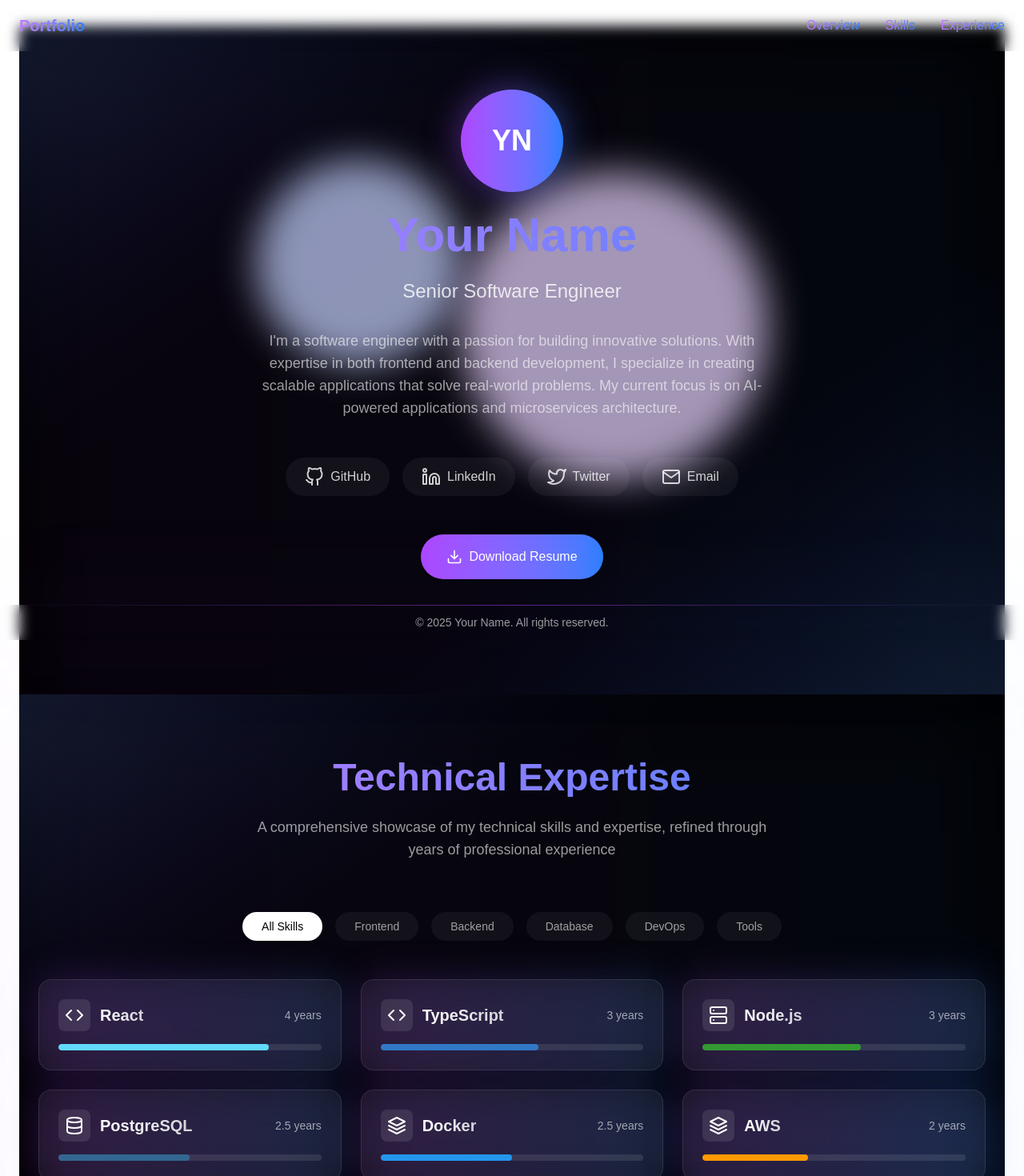
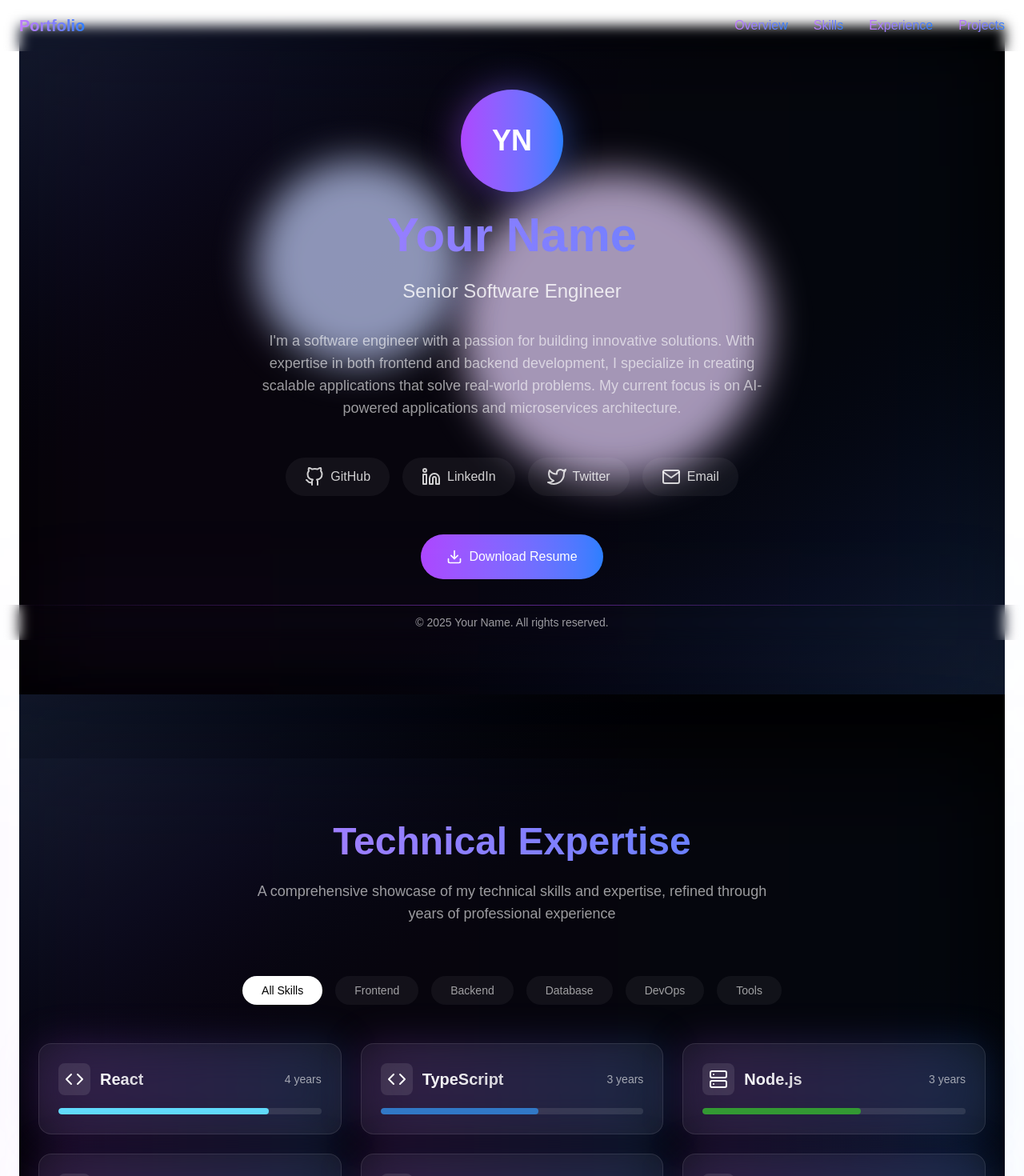
Before and after one commit to lk-naath/portfolio, a Next.js app: page / in a window 1280 px wide. Shown: the top 1470 px of the page at 80% size. Built offline with nearby package versions, Linux system fonts and the light colour scheme.

Commit message:
now all nav links working

```diff
--- a/src/components/layout/Navbar.tsx
+++ b/src/components/layout/Navbar.tsx
@@ -8,6 +8,7 @@ const Navbar = () => {
     { name: 'Overview', href: '#overview' },
     { name: 'Skills', href: '#skills' },
     { name: 'Experience', href: '#experience' },
+    { name: 'Projects', href: '#projects' },
   ];
 
   return (
--- a/src/components/sections/Overview.tsx
+++ b/src/components/sections/Overview.tsx
@@ -36,7 +36,7 @@ const Overview = () => {
   ];
 
   return (
-    <section className="min-h-screen w-full py-20 bg-gradient-to-br from-gray-900 via-black to-gray-900 relative overflow-hidden">
+    <section id="overview" className="min-h-screen w-full py-20 bg-gradient-to-br from-gray-900 via-black to-gray-900 relative overflow-hidden">
       {/* Background gradient effect */}
       <div className="absolute inset-0 bg-gradient-to-r from-purple-500/5 to-blue-500/5 blur-3xl" />
 
--- a/src/components/sections/Projects.tsx
+++ b/src/components/sections/Projects.tsx
@@ -12,7 +12,7 @@ interface Project {
 
 const Projects: React.FC = () => {
   return (
-    <section className="py-16 px-4 sm:px-6 lg:px-8">
+    <section id="projects" className="py-16 px-4 sm:px-6 lg:px-8">
       <div className="max-w-7xl mx-auto">
         <h2 className="text-3xl font-bold text-gray-900 dark:text-white mb-8">
           Projects
--- a/src/components/sections/Skills.tsx
+++ b/src/components/sections/Skills.tsx
@@ -15,7 +15,11 @@ interface Skill {
 }
 
 const SkillsSection: React.FC = () => {
-  return <Skills skills={skillsData.skills as Skill[]} categories={skillsData.categories} range={skillsData.range} />;
+  return (
+    <section id="skills" className="min-h-screen w-full py-20 bg-gradient-to-br from-gray-900 via-black to-gray-900 relative">
+      <Skills skills={skillsData.skills as Skill[]} categories={skillsData.categories} range={skillsData.range} />
+    </section>
+  );
 };
 
 export default SkillsSection;
```
